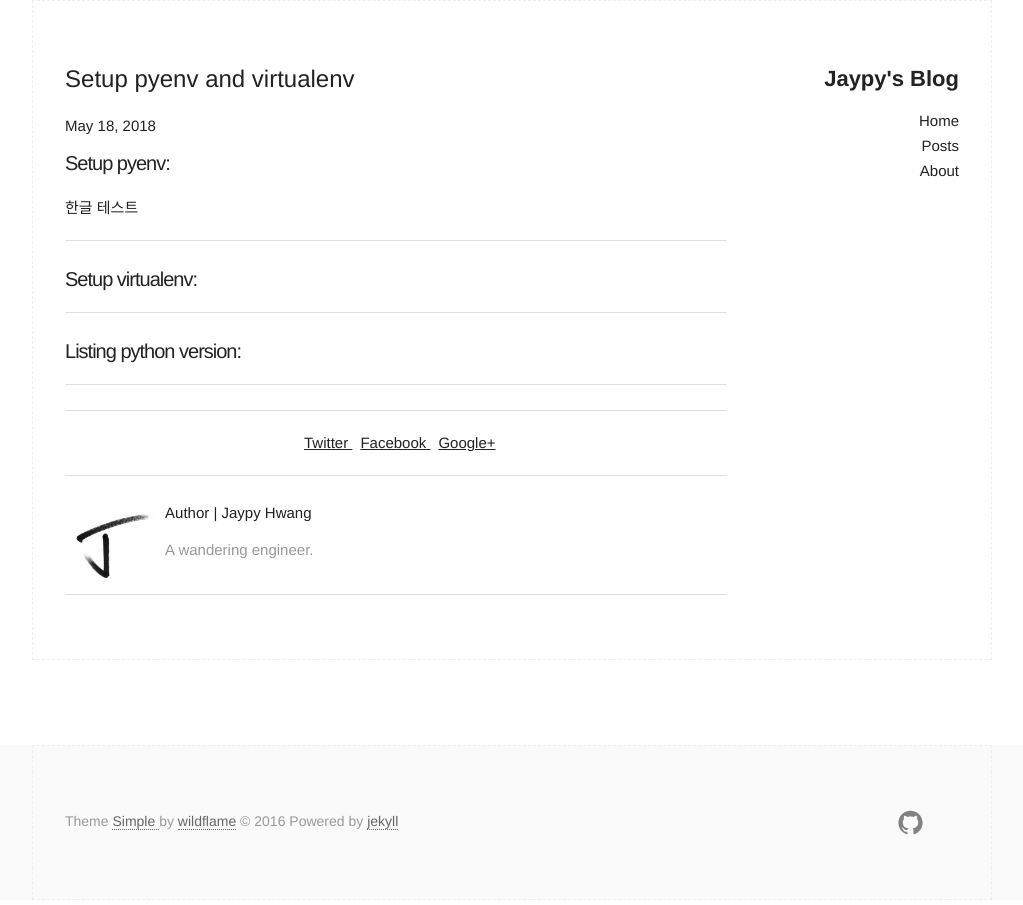
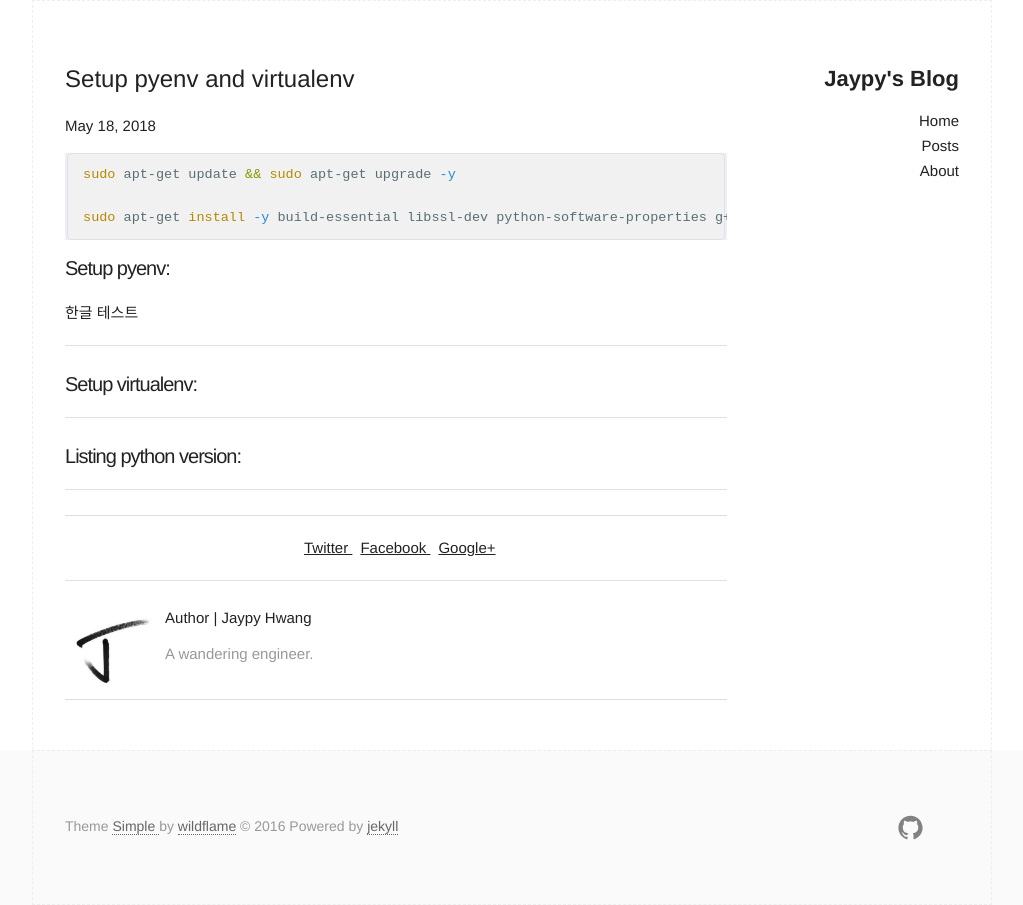
Before and after one commit to jaypy-h/jaypy-h.github.io, a Jekyll site: the page built from _posts/2018-05-18-setup-pyenv-and-virtualenv.md, in a window 1280 px wide. Shown: the whole page, without its empty margins (128-1151 px from the left). Built offline with Jekyll 4.4.1, drawn with Linux system fonts in a browser that asks for light colours.

Commit message:
Test Post

````diff
--- a/_posts/2018-05-18-setup-pyenv-and-virtualenv.md
+++ b/_posts/2018-05-18-setup-pyenv-and-virtualenv.md
@@ -8,6 +8,11 @@ description: Setup pyenv and virtualenv.
 
 <!--description-->
 
+```shell
+sudo apt-get update && sudo apt-get upgrade -y
+
+sudo apt-get install -y build-essential libssl-dev python-software-properties g++ make cmake
+```
 ### Setup pyenv:
 
 한글 테스트
````
